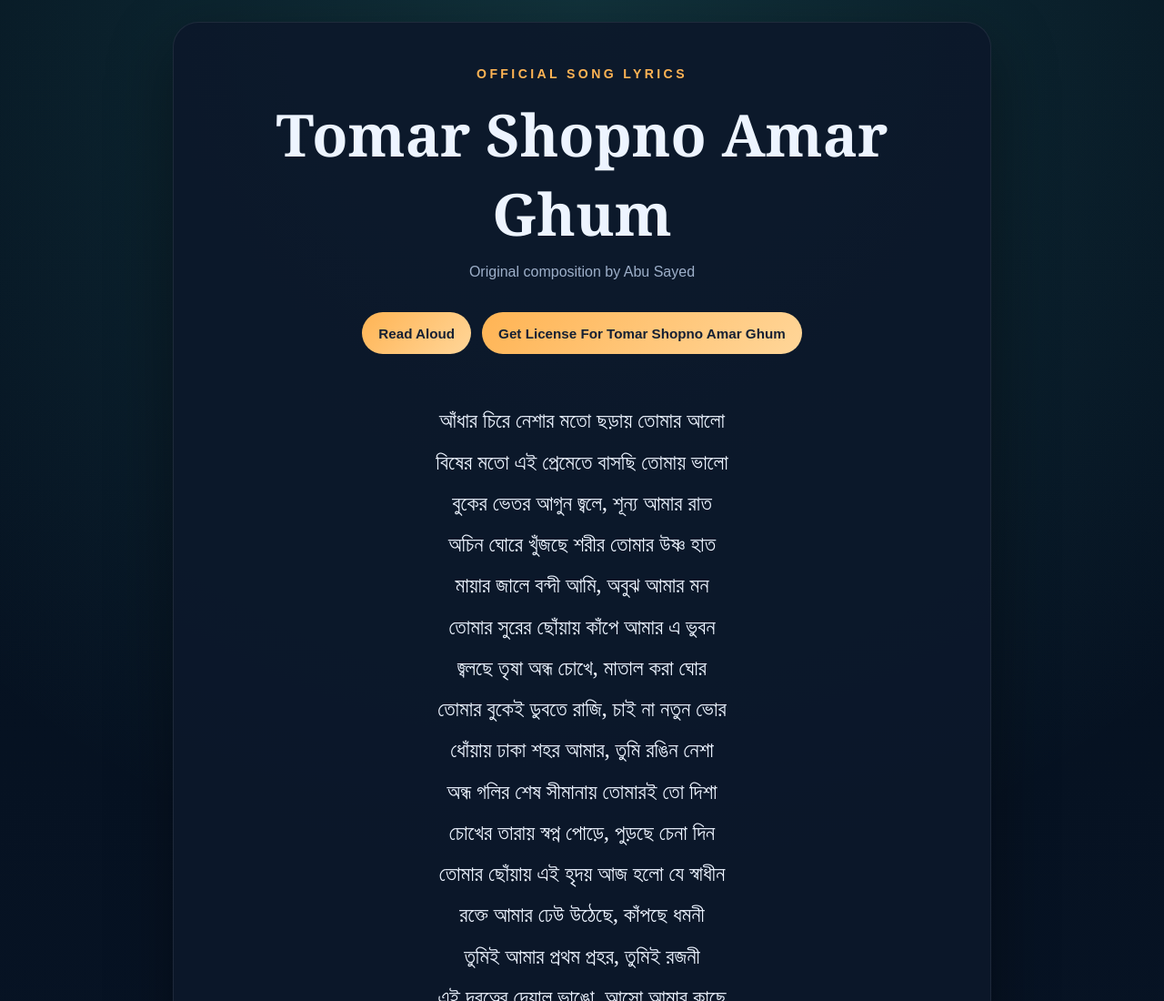
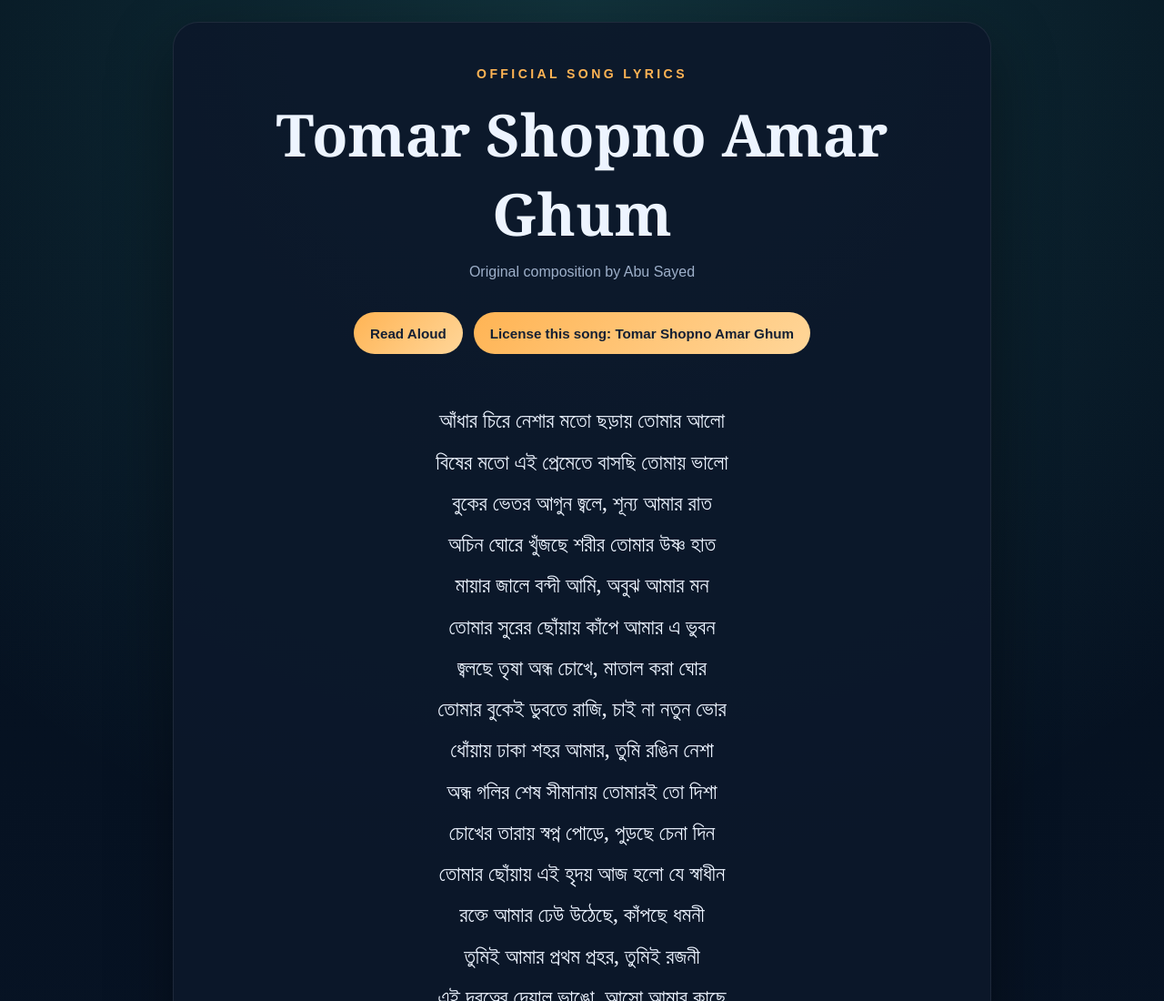
Before and after one commit to ImAbuSayed/tomar-shopno-amar-ghum, a plain HTML site: page index.html in a window 1280 px wide. Shown: the top 1100 px of the page at 91% size. Drawn offline with Linux system fonts and the light colour scheme.

Commit message:
feat: update song assets v1 with signed GPG commit [verified]

```diff
--- a/index.html
+++ b/index.html
@@ -537,7 +537,7 @@
 
         <div class="controls">
             <button class="btn-speak" id="speakBtn" title="Read the lyrics aloud"><span id="speakText">Read Aloud</span></button>
-            <a href="https://music.abusayed.com.bd/Licensing/?https://imabusayed.github.io/tomar-shopno-amar-ghum/" class="btn-license" title="Get licensing for this song" target="_blank">Get License For Tomar Shopno Amar Ghum</a>
+            <a href="https://music.abusayed.com.bd/Licensing/?https://imabusayed.github.io/tomar-shopno-amar-ghum/" class="btn-license" title="Get licensing for this song" target="_blank">License this song: Tomar Shopno Amar Ghum</a>
 
         </div>
         <br>
```
Also changed, not shown: llms.txt, manifest.json, 1 other file.
